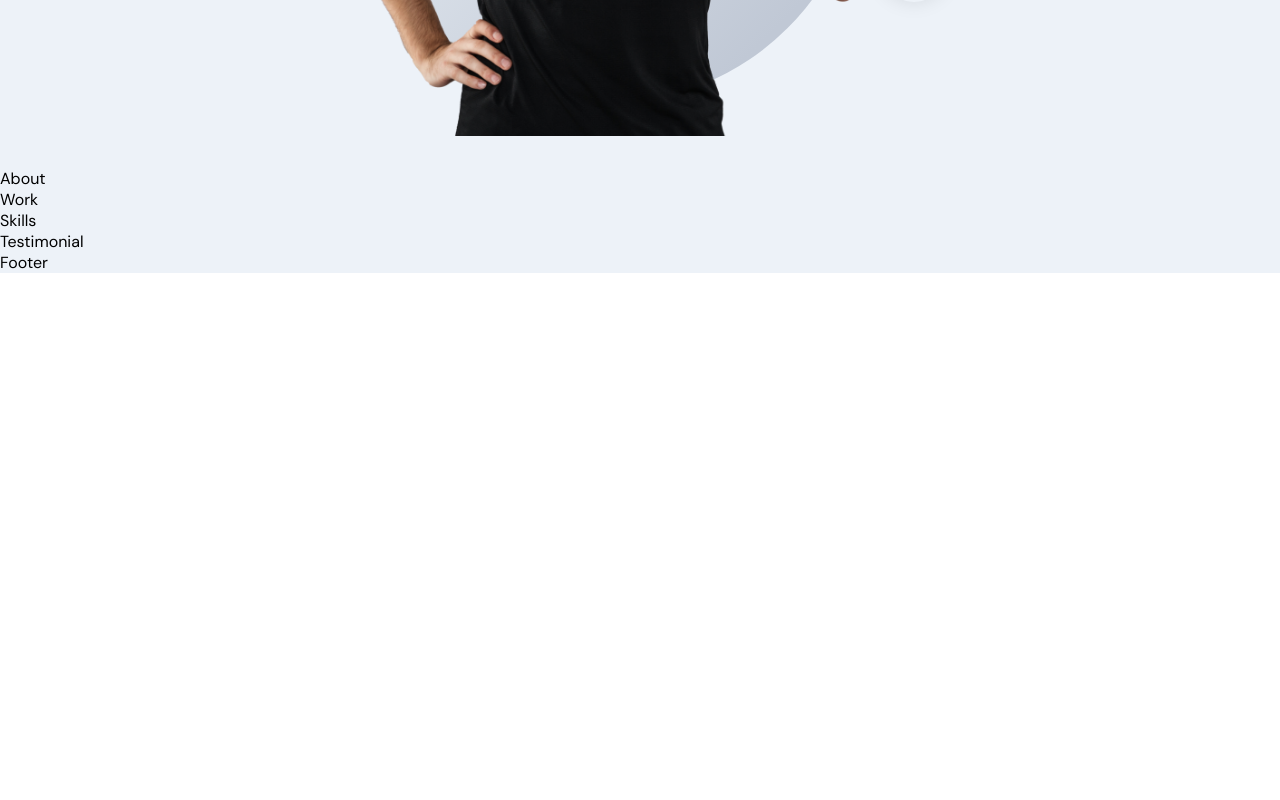
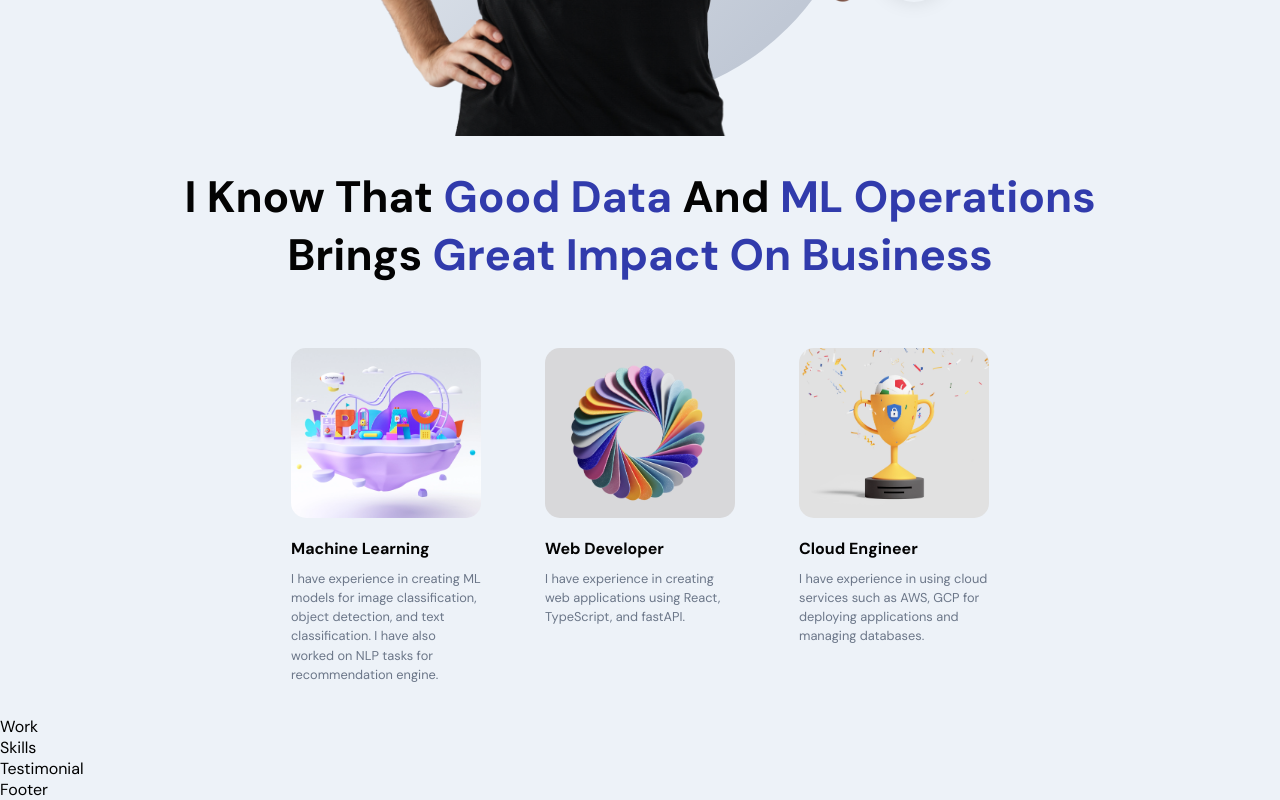
Before and after one commit to ttya16/portfolio, a React (Create React App) app in the folder frontend_react/: page / in a window 1280 px wide. Shown: the part 604-1404 px from the top of the page. Before the commit the page ends 877 px from the top, so only its background shows below. Built offline with nearby package versions, Linux system fonts and the light colour scheme.

Commit message:
add About component

```diff
--- a/frontend_react/src/container/About/About.jsx
+++ b/frontend_react/src/container/About/About.jsx
@@ -1,9 +1,49 @@
-import React from 'react';
+import React, { useState, useEffect } from 'react';
+import { motion } from 'framer-motion';
 import './About.scss';
+import { images } from '../../constants';
+
+const abouts = [
+  {
+    title: "Machine Learning",
+    description: "I have experience in creating ML models for image classification, object detection, and text classification. I have also worked on NLP tasks for recommendation engine.",
+    imgUrl: images.about01
+  },
+  {
+    title: "Web Developer",
+    description: "I have experience in creating web applications using React, TypeScript, and fastAPI.",
+    imgUrl: images.about02
+  },
+  {
+    title: "Cloud Engineer",
+    description: "I have experience in using cloud services such as AWS, GCP for deploying applications and managing databases.",
+    imgUrl: images.about03
+  },
+]
 
 const About = () => {
   return (
-    <div>About</div>
+    <>
+      <h2 className="head-text">I Know That <span>Good Data </span> and <span>ML Operations </span><br />brings <span>Great Impact on Business</span></h2>
+
+      <div className="app__profiles">
+        {abouts.map((about, index) => (
+          <motion.div
+            whileInView={{ opacity: 1 }}
+            whileHover={{ scale: 1.1 }}
+            transition={{ duration: 0.5, type: 'tween' }}
+            className="app__profile-item"
+            key={about.title + index}
+          >
+            <img src={about.imgUrl} alt={about.title} />
+            <h2 className="bold-text" style= {{ marginTop: 20}}>{about.title}</h2>
+            <p className="p-text" style= {{ marginTop: 10}}>{about.description}</p>
+
+          </motion.div>
+        ))}
+
+      </div>
+    </>
   )
 }
 
--- a/frontend_react/src/container/About/About.scss
+++ b/frontend_react/src/container/About/About.scss
@@ -0,0 +1,38 @@
+.app__about {
+    flex: 1;
+    width: 100%;
+    flex-direction: column;
+}
+
+.app__profiles {
+    display: flex;
+    justify-content: center;
+    align-items: flex-start;
+    flex-wrap: wrap;
+    margin-top: 2rem;
+}
+
+.app__profile-item {
+    width: 190px;
+    display: flex;
+    justify-content: flex-start;
+    align-items: flex-start;
+    flex-direction: column;
+    margin: 2rem;
+
+    img {
+        width: 100%;
+        height: 170px;
+        object-fit: cover;
+        border-radius: 15px;
+    }
+
+    @media screen and (min-width: 2000px) {
+        width: 370px;
+        margin: 2rem 4rem;
+        img {
+            height: 320px;
+        }
+
+    }
+}
```
